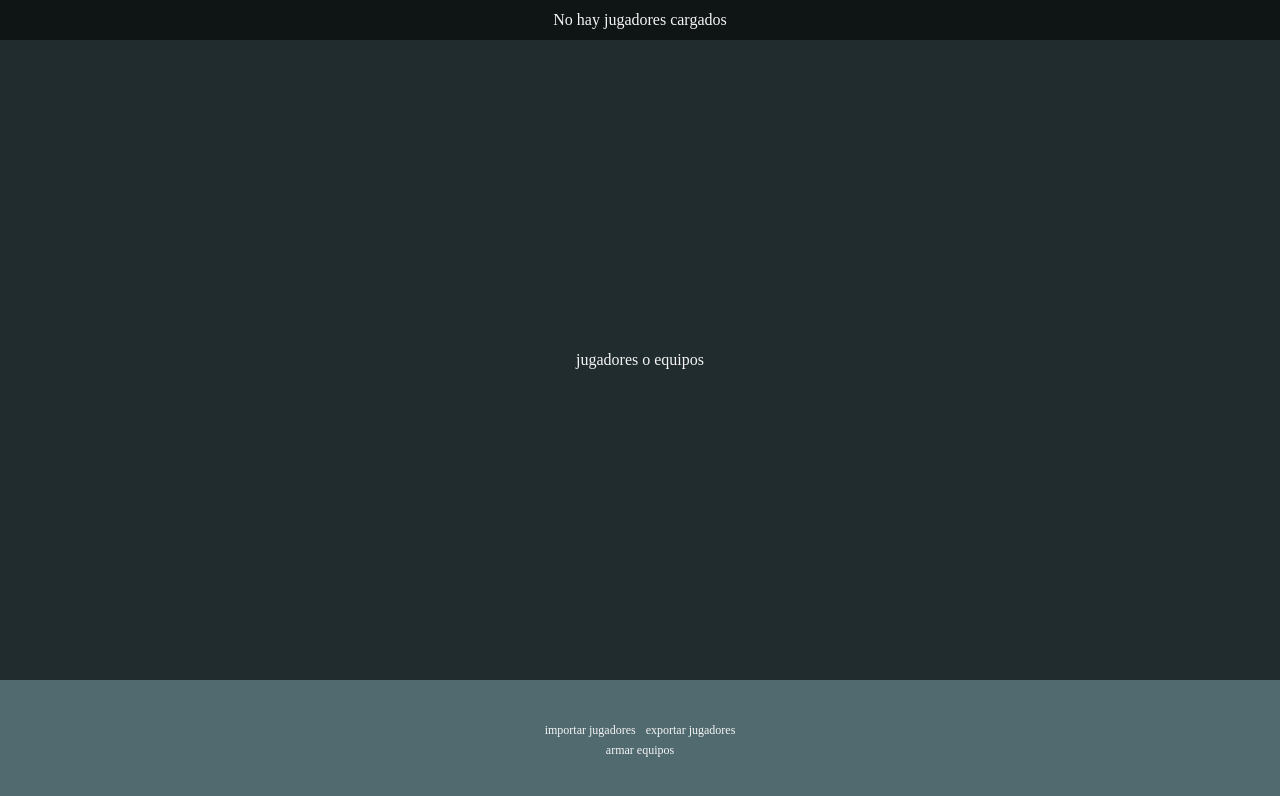
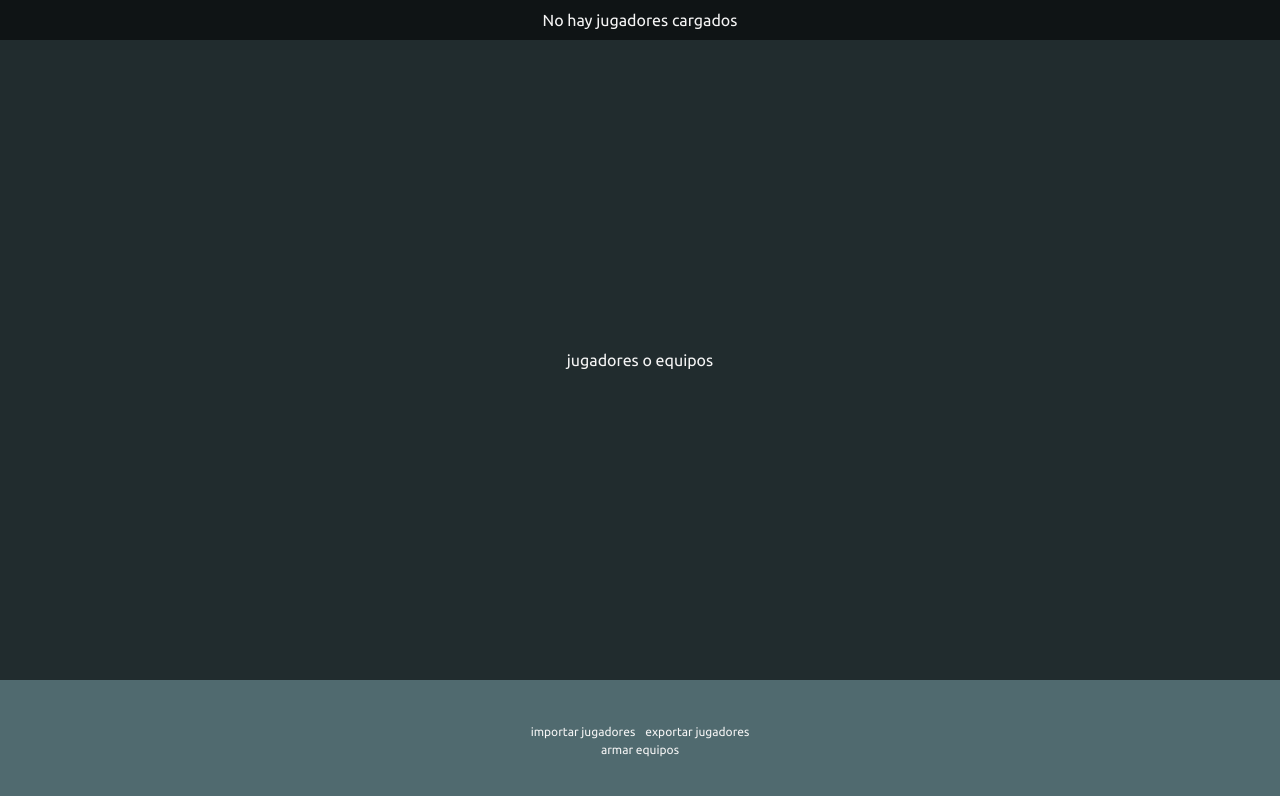
Before and after one commit to bragonip/teams-builder, a React (Vite) app: page / in a window 1280 px wide. Shown: the top 796 px of the page. Built offline with nearby package versions, Linux system fonts and the light colour scheme.

Commit message:
mejor css2

```diff
--- a/index.html
+++ b/index.html
@@ -3,6 +3,9 @@
   <head>
     <meta charset="UTF-8" name="viewport" content="width=device-width, initial-scale=1.0, maximum-scale=1.0, user-scalable=no">
     <title>Armador de equipos</title>
+    <link rel="preconnect" href="https://fonts.googleapis.com">
+    <link rel="preconnect" href="https://fonts.gstatic.com" crossorigin>
+    <link href="https://fonts.googleapis.com/css2?family=Ubuntu:ital,wght@0,300;0,400;0,500;0,700;1,300;1,400;1,500;1,700&display=swap" rel="stylesheet">
   </head>
   <body>
     <div id="root"></div>
--- a/src/App.css
+++ b/src/App.css
@@ -9,6 +9,9 @@
     height: 100%;
     overflow: hidden;
     font-size: 18px;
+    font-family: "Ubuntu", sans-serif;
+    font-weight: 400;
+    font-style: normal;
 }
 
 .app {
--- a/src/App.jsx
+++ b/src/App.jsx
@@ -5,7 +5,7 @@
 
 const App = () => {
     // Función para ajustar la altura
-    function setAppHeight() {
+    const setAppHeight = () => {
         const app = document.querySelector('.app');
         app.style.height = `${window.innerHeight}px`;
     }
```
